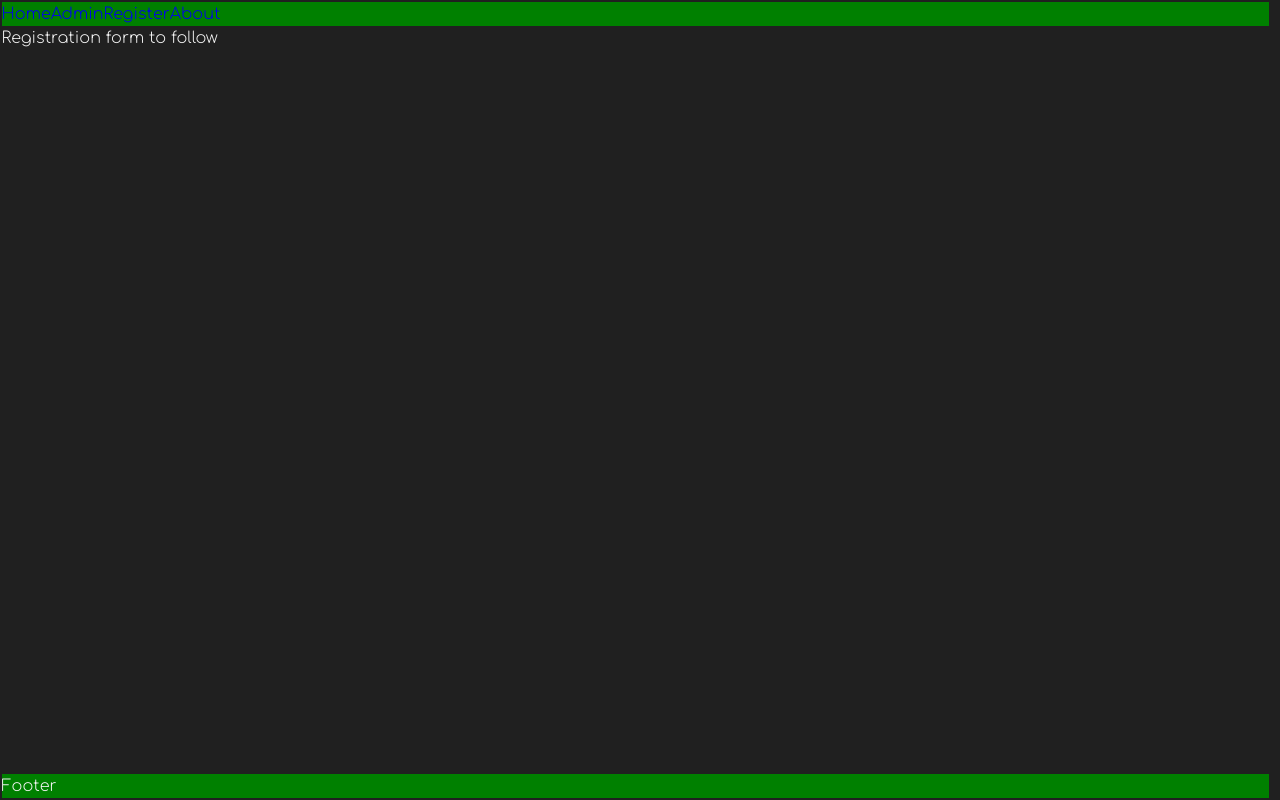
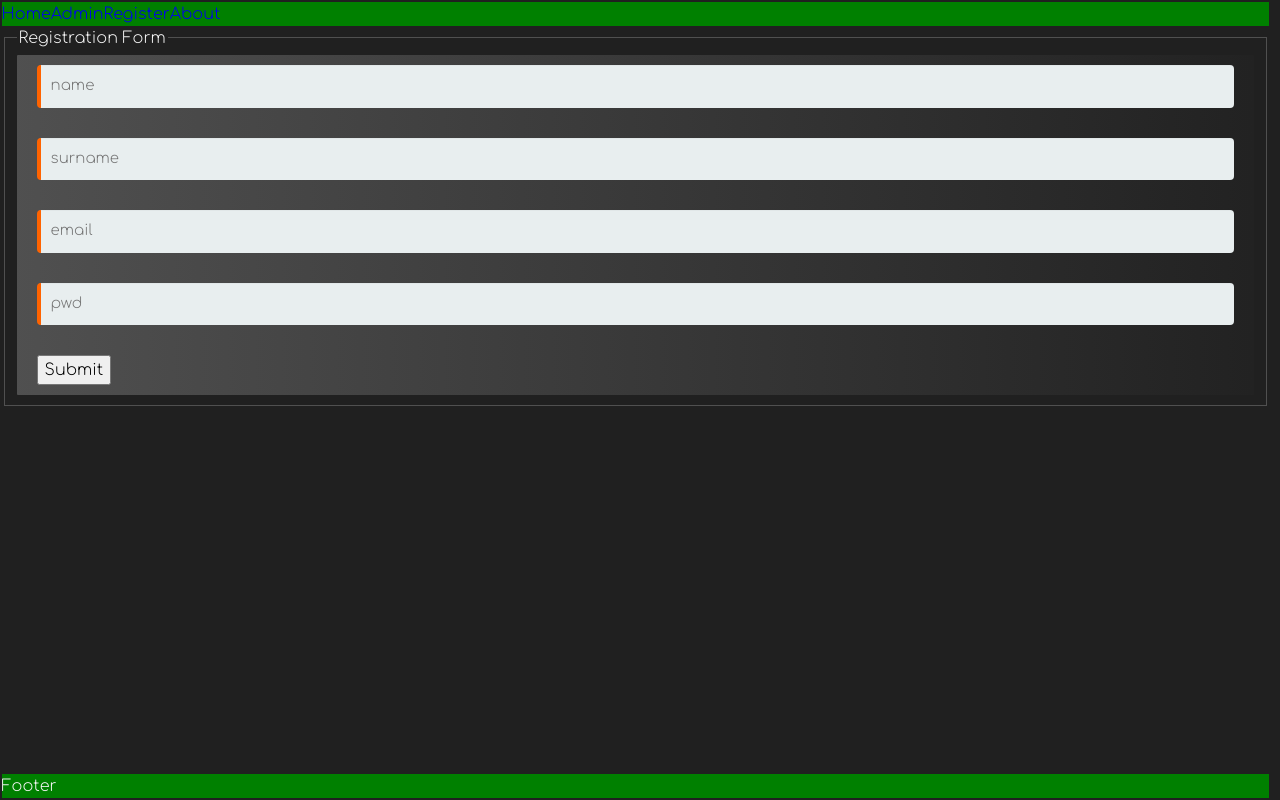
Before and after one commit to MeGallin/react-blog, a React (Create React App) app: page /register in a window 1280 px wide. Built offline with nearby package versions, Linux system fonts and the light colour scheme.

Commit message:
registration reducx working

```diff
--- a/package.json
+++ b/package.json
@@ -15,6 +15,7 @@
     "redux": "^4.1.1",
     "redux-devtools-extension": "^2.13.9",
     "redux-thunk": "^2.3.0",
+    "uuidv4": "^6.2.11",
     "web-vitals": "^1.1.2"
   },
   "scripts": {
--- a/src/components/blogPostForm/BlogPostForm.js
+++ b/src/components/blogPostForm/BlogPostForm.js
@@ -21,6 +21,7 @@ function BlogPostForm(props) {
     };
     props.postBlogRequest(formData);
   };
+
   return props.blog.errors ? (
     <div>
       <h1>{props.blog.errors}</h1>
--- a/src/components/registrationForm/RegistrationForm.js
+++ b/src/components/registrationForm/RegistrationForm.js
@@ -1,8 +1,83 @@
-import React from 'react';
+import React, { useState } from 'react';
+import { connect } from 'react-redux';
+import { postRegistrationRequest } from '../../redux';
 import './RegistrationForm.css';
+import { v4 as uuidv4 } from 'uuid';
 
-function RegistrationForm() {
-  return <div>Registration form to follow</div>;
+function RegistrationForm(props) {
+  const [legend] = useState('Registration Form');
+  const [name, setName] = useState('');
+  const [surname, setSurname] = useState('');
+  const [email, setEmail] = useState('');
+  const [pwd, setPwd] = useState('');
+  const [uuid] = useState(uuidv4());
+
+  const handleSubmit = (e) => {
+    e.preventDefault();
+
+    let formData = {
+      name: name,
+      surname: surname,
+      email: email,
+      pwd: pwd,
+      uuid: uuid,
+    };
+
+    props.postRegistrationRequest(formData);
+  };
+
+  return (
+    <fieldset className="fieldSet">
+      <legend>{legend}</legend>
+      <form onSubmit={handleSubmit}>
+        <input
+          value={name}
+          onChange={(e) => setName(e.target.value)}
+          placeholder="name"
+          type="text"
+          name="name"
+        />
+        <input
+          value={surname}
+          onChange={(e) => setSurname(e.target.value)}
+          placeholder="surname"
+          type="text"
+          name="surname"
+        />
+        <input
+          value={email}
+          onChange={(e) => setEmail(e.target.value)}
+          placeholder="email"
+          type="email"
+          name="email"
+        />
+        <input
+          value={pwd}
+          onChange={(e) => setPwd(e.target.value)}
+          placeholder="pwd"
+          type="password"
+          name="pwd"
+        />
+
+        <button type="submit" value="submit">
+          Submit
+        </button>
+      </form>
+    </fieldset>
+  );
 }
 
-export default RegistrationForm;
+const mapStateToProps = (state) => {
+  return {
+    registration: state.postRegistrationReducer,
+  };
+};
+
+const mapDispatchToProps = (dispatch) => {
+  return {
+    postRegistrationRequest: (formData) =>
+      dispatch(postRegistrationRequest(formData)),
+  };
+};
+
+export default connect(mapStateToProps, mapDispatchToProps)(RegistrationForm);
--- /dev/null
+++ b/src/redux/httpPostRegistration/postRegistrationActions.js
@@ -0,0 +1,36 @@
+import axios from 'axios';
+import {
+  POST_REGISTRATION_SUCCESS,
+  POST_REGISTRATION_FAILURE,
+} from './postRegistrationTypes';
+import { getBlogsRequest } from '../httpGet/getActions';
+
+export const postRegistrationRequest = (registrationData) => {
+  return (dispatch) => {
+    axios
+      .post('http://localhost/reactBlogApi/register.php', registrationData)
+      .then(() => {
+        dispatch(postBlog(registrationData));
+        dispatch(getBlogsRequest()); // Get the added blog post
+      })
+      .catch((err) => {
+        console.log(err);
+        const errorMsg = err.message;
+        dispatch(postBlogFailure(errorMsg));
+      });
+  };
+};
+
+export const postBlog = (payload) => {
+  return {
+    type: POST_REGISTRATION_SUCCESS,
+    payload: payload,
+  };
+};
+
+export const postBlogFailure = (error) => {
+  return {
+    type: POST_REGISTRATION_FAILURE,
+    payload: error,
+  };
+};
--- /dev/null
+++ b/src/redux/httpPostRegistration/postRegistrationReducer.js
@@ -0,0 +1,34 @@
+import {
+  POST_REGISTRATION_SUCCESS,
+  POST_REGISTRATION_FAILURE,
+} from './postRegistrationTypes';
+
+const initialState = {
+  loading: false,
+  registration: [],
+  errors: '',
+};
+
+const registrationReducer = (state = initialState, action) => {
+  switch (action.type) {
+    case POST_REGISTRATION_SUCCESS:
+      return {
+        ...state,
+        loading: false,
+        payload: action.payload,
+        errors: '',
+      };
+    case POST_REGISTRATION_FAILURE:
+      return {
+        ...state,
+        loading: false,
+        registration: [],
+        errors: action.payload,
+      };
+
+    default:
+      return state;
+  }
+};
+
+export default registrationReducer;
--- /dev/null
+++ b/src/redux/httpPostRegistration/postRegistrationTypes.js
@@ -0,0 +1,2 @@
+export const POST_REGISTRATION_SUCCESS = 'POST_REGISTRATION_SUCCESS';
+export const POST_REGISTRATION_FAILURE = 'POST_REGISTRATION_FAILURE';
--- a/src/redux/index.js
+++ b/src/redux/index.js
@@ -1,2 +1,3 @@
 export * from './httpGet/getActions';
 export * from './httpPost/postActions';
+export * from './httpPostRegistration/postRegistrationActions';
--- a/src/redux/rootReducer.js
+++ b/src/redux/rootReducer.js
@@ -1,10 +1,12 @@
 import { combineReducers } from 'redux';
 import getReducer from './httpGet/getReducer';
 import postReducer from './httpPost/postReducer';
+import registrationReducer from './httpPostRegistration/postRegistrationReducer';
 
 const rootReducer = combineReducers({
   getReducer: getReducer,
   postReducer: postReducer,
+  registrationReducer: registrationReducer,
 });
 
 export default rootReducer;
```
Also changed, not shown: 1 other file (tests, documents, lock files or other folders).
